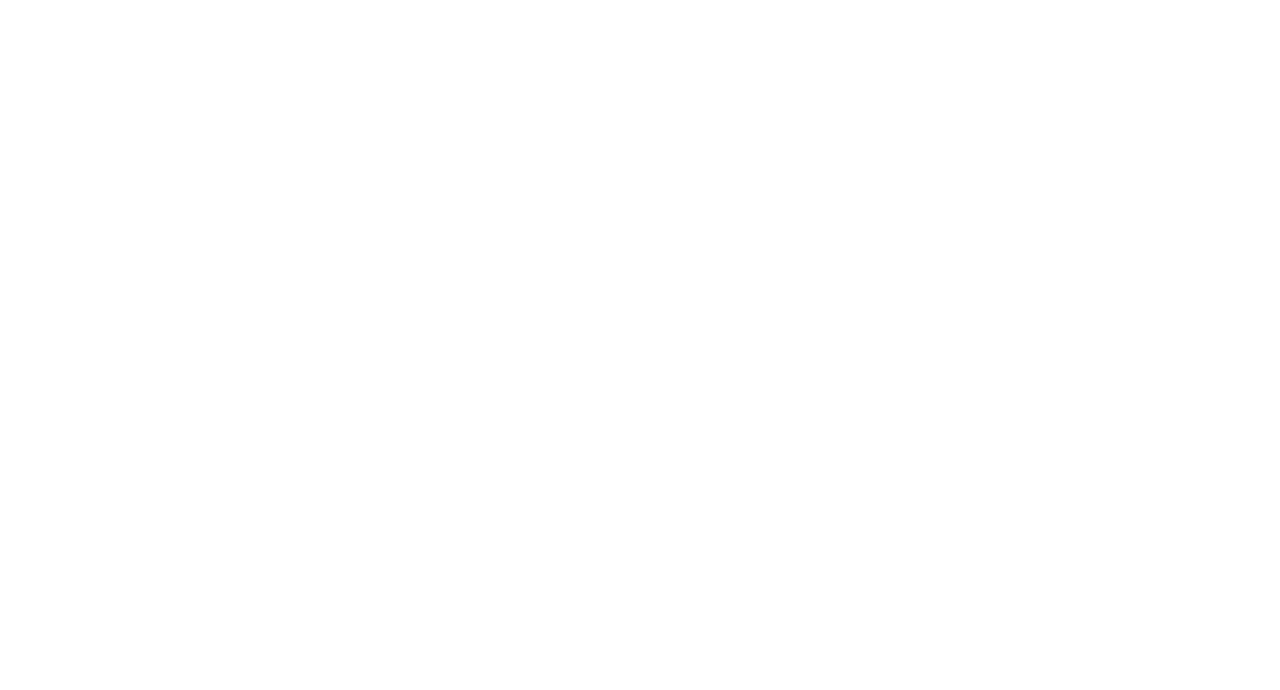
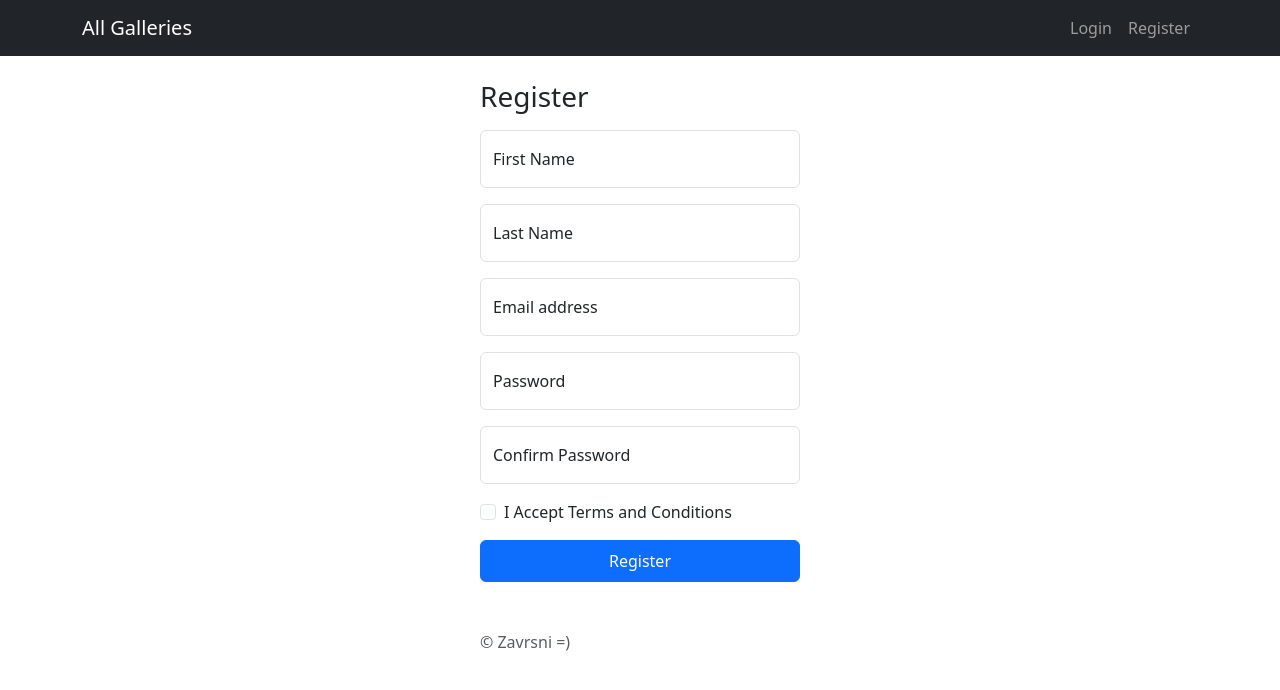
Before and after one commit to PetarTosic/galerija-zavrsni-frontend, a React (Create React App) app: page /register in a window 1280 px wide. Shown: the top 690 px of the page. Built offline with nearby package versions, Linux system fonts and the light colour scheme.

Commit message:
Finished some forms

```diff
--- a/src/App.js
+++ b/src/App.js
@@ -1,7 +1,20 @@
+import { Route, Routes } from "react-router-dom";
 import "./App.css";
+import "bootstrap/dist/css/bootstrap.min.css";
+import AllGalleries from "./components/AllGalleries";
+import Login from "./components/Login";
+import Register from "./components/Register";
 
 function App() {
-  return <div className="App"></div>;
+  return (
+    <div className="container" style={{ marginTop: "80px" }}>
+      <Routes>
+        <Route index path="/" element={<AllGalleries />}></Route>
+        <Route path="/login" element={<Login />}></Route>
+        <Route path="/register" element={<Register />}></Route>
+      </Routes>
+    </div>
+  );
 }
 
 export default App;
--- /dev/null
+++ b/src/components/AllGalleries.jsx
@@ -0,0 +1,5 @@
+const AllGalleries = () => {
+  return <div>skajdkljdakd</div>;
+};
+
+export default AllGalleries;
--- /dev/null
+++ b/src/components/Login.jsx
@@ -0,0 +1,21 @@
+const Login = () => {
+  return (
+    <div style={{display: 'flex', justifyContent: "center"}}>
+      <form style={{width: "25vw"}}>
+        <h1 className="h3 mb-3 fw-normal">Please sign in</h1>
+        <div className="form-floating">
+          <input type="email" className="form-control" id="floatingInput" placeholder="name@example.com" />
+          <label for="floatingInput">Email address</label>
+        </div>
+        <div className="form-floating mt-3">
+          <input type="password" className="form-control" id="floatingPassword" placeholder="Password" />
+          <label for="floatingPassword">Password</label>
+        </div>
+        <button className="btn btn-primary w-100 py-2 mt-3" type="submit">Log in</button>
+        <p className="mt-3 mb-3 text-body-secondary">&copy; Zavrsni =)</p>
+      </form>
+    </div>
+  );
+};
+
+export default Login;
--- /dev/null
+++ b/src/components/Navbar.jsx
@@ -0,0 +1,30 @@
+const Navbar = () => {
+  return (
+    <nav className="navbar navbar-expand-md navbar-dark fixed-top bg-dark">
+      <div className="container-fluid container d-flex flex-wrap justify-content-center">
+        <a
+          className="navbar-brand d-flex align-items-center mb-3 mb-md-0 me-md-auto text-decoration-none"
+          href="/"
+        >
+          All Galleries
+        </a>
+        <div className="nav">
+          <ul className="navbar-nav me-auto mb-2 mb-md-0">
+            <li className="nav-item">
+              <a className="nav-link" aria-current="page" href="/login">
+                Login
+              </a>
+            </li>
+            <li className="nav-item">
+              <a className="nav-link" href="/register">
+                Register
+              </a>
+            </li>
+          </ul>
+        </div>
+      </div>
+    </nav>
+  );
+};
+
+export default Navbar;
--- /dev/null
+++ b/src/components/Register.jsx
@@ -0,0 +1,39 @@
+const Register = () => {
+  return(
+    <div style={{display: 'flex', justifyContent: "center"}}>
+      <form style={{width: "25vw"}}>
+        <h1 className="h3 mb-3 fw-normal">Register</h1>
+        <div className="form-floating">
+          <input type="text" className="form-control" id="firstName" placeholder="First Name" required/>
+          <label for="firstName">First Name</label>
+        </div>
+        <div className="form-floating mt-3">
+          <input type="text" className="form-control" id="lastName" placeholder="Last Name" required/>
+          <label for="lastName">Last Name</label>
+        </div>
+        <div className="form-floating mt-3">
+          <input type="email" className="form-control" id="email" placeholder="name@example.com" required/>
+          <label for="email">Email address</label>
+        </div>
+        <div className="form-floating mt-3">
+          <input type="password" className="form-control" id="password" placeholder="Password" required/>
+          <label for="password">Password</label>
+        </div>
+        <div className="form-floating mt-3">
+          <input type="password" className="form-control" id="confirmPassword" placeholder="Confirm Password" required/>
+          <label for="confirmPassword">Confirm Password</label>
+        </div>
+        <div className="form-check text-start my-3">
+          <input className="form-check-input" type="checkbox" value="remember-me" id="flexCheckDefault" required/>
+          <label className="form-check-label" for="flexCheckDefault">
+            I Accept Terms and Conditions
+          </label>
+        </div>
+        <button className="btn btn-primary w-100 py-2" type="submit">Register</button>
+        <p className="mt-5 mb-3 text-body-secondary">&copy; Zavrsni =)</p>
+      </form>
+    </div>
+  );
+};
+
+export default Register;
--- a/src/index.js
+++ b/src/index.js
@@ -2,10 +2,16 @@
 import ReactDOM from "react-dom/client";
 import "./index.css";
 import App from "./App";
+import { BrowserRouter } from "react-router-dom";
+import Navbar from "./components/Navbar";
+
 
 const root = ReactDOM.createRoot(document.getElementById("root"));
 root.render(
   <React.StrictMode>
-    <App />
+    <BrowserRouter>
+      <Navbar />
+      <App />
+    </BrowserRouter>
   </React.StrictMode>
 );
```
